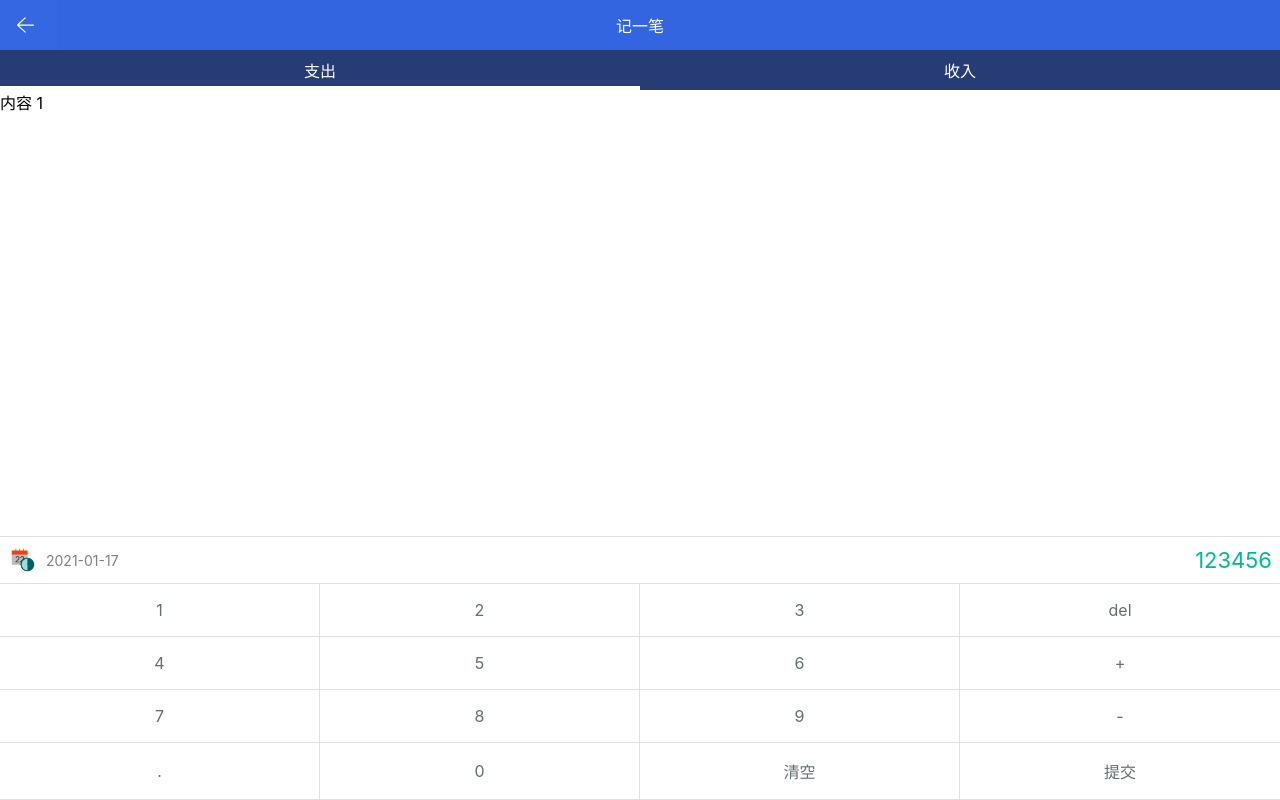
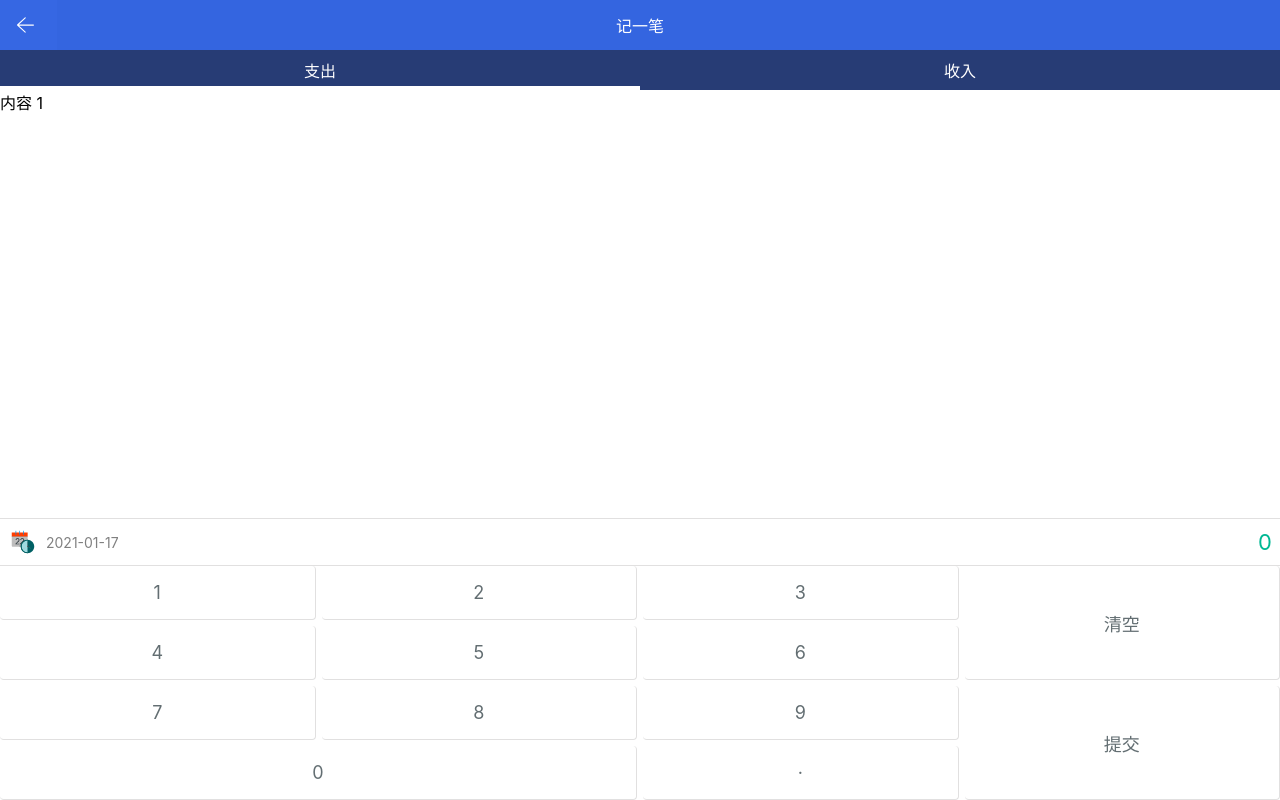
Before and after one commit to jgorijinal/github-page-demo-1, a Vue app: page /#/item/create in a window 1280 px wide. Built offline with nearby package versions, Linux system fonts and the light colour scheme.

Commit message:
使用 grid 改变数字按键的布局

```diff
--- a/components.d.ts
+++ b/components.d.ts
@@ -23,6 +23,7 @@ declare module '@vue/runtime-core' {
     Third: typeof import('./src/components/welcome/third.vue')['default']
     VanButton: typeof import('vant/es')['Button']
     VanDatetimePicker: typeof import('vant/es')['DatetimePicker']
+    VanNumberKeyboard: typeof import('vant/es')['NumberKeyboard']
     VanPopup: typeof import('vant/es')['Popup']
   }
 }
--- a/src/components/inputPad.vue
+++ b/src/components/inputPad.vue
@@ -5,7 +5,7 @@
         <img :src="dateSvg" alt="">
         <span class="dateText">{{formatDate(currentDate)}}</span>
       </span>
-      <span class="amount">123456</span>
+      <span class="amount">{{amount}}</span>
     </div>
     <div class="pad">
       <button v-for="button in buttons" @click="button.clickFn">{{button.text}}</button>
@@ -28,24 +28,6 @@
 import dateSvg from '../assets/icons/date.svg'
 import { ref } from 'vue';
 import formatDate from '../utils/formatDate'
-const buttons = [
-  { text: '1', clickFn: () => { } },
-  { text: '2', clickFn: () => { } },
-  { text: '3', clickFn: () => { } },
-  { text: 'del', clickFn: () => { } },
-  { text: '4', clickFn: () => { } },
-  { text: '5', clickFn: () => { } },
-  { text: '6', clickFn: () => { } },
-  { text: '+', clickFn: () => { } },
-  { text: '7', clickFn: () => { } },
-  { text: '8', clickFn: () => { } },
-  { text: '9', clickFn: () => { } },
-  { text: '-', clickFn: () => { } },
-  { text: '.', clickFn: () => { } },
-  { text: '0', clickFn: () => { } },
-  { text: '清空', clickFn: () => { } },
-  { text: '提交', clickFn: () => { } },
-]
 // 弹出层
 const popupVisible = ref(false)
 // 选择的日期
@@ -63,6 +45,30 @@ const clickConfirmHandle = (date:Date) => {
 const clickCancelHandle = () => {
   popupVisible.value = false
 }
+
+const buttons = [
+  { text: '1', clickFn: () => { appendText('1') } },
+  { text: '2', clickFn: () => { appendText('2') } },
+  { text: '3', clickFn: () => { appendText('3') } },
+  { text: '4', clickFn: () => { } },
+  { text: '5', clickFn: () => { } },
+  { text: '6', clickFn: () => { } },
+  { text: '7', clickFn: () => { } },
+  { text: '8', clickFn: () => { } },
+  { text: '9', clickFn: () => { } },
+  { text: '0', clickFn: () => {appendText('0') } },
+  { text: '·', clickFn: () => { } },
+  { text: '清空', clickFn: () => { } },
+  { text: '提交', clickFn: () => { } },
+
+]
+// 按键逻辑
+const amount = ref('0')
+
+const appendText = (val:string) => {
+
+}
+
 </script>
 <style lang="scss" scoped>
 .inputPad{
@@ -93,26 +99,69 @@ const clickCancelHandle = () => {
     }
   }
   .pad{
-    font-size: 16px;
-    display: flex;
-    flex-wrap: wrap;
+    font-size: 18px;
     border-top:1px solid rgb(225, 224, 224);
+    display:grid;
+    grid-template-areas:
+    "n1 n2 n3 d"
+    "n4 n5 n6 d"
+    "n7 n8 n9 s"
+    "n0 n0 nd s";
+    grid-auto-columns: 1fr;
+    gap:6px;
     button {
       border:none;
       border-right:1px solid rgb(225, 224, 224);
       border-bottom:1px solid rgb(225, 224, 224);
       padding:16px;
-      width:25%;
+      width:100%;
+      border-radius:4px;
       color:#636e72;
       background-color:white;
       transition:all 0.25s ease;
-      &:nth-child(4n) {
-        border-right:none;
+      &:nth-child(1) {
+        grid-area:n1;
+      }
+      &:nth-child(2) {
+        grid-area:n2;
+      }
+      &:nth-child(3) {
+        grid-area:n3;
+      }
+      &:nth-child(4) {
+        grid-area:n4;
+      }
+      &:nth-child(5) {
+        grid-area:n5;
+      }
+      &:nth-child(6) {
+        grid-area:n6;
+      }
+      &:nth-child(7) {
+        grid-area:n7;
+      }
+      &:nth-child(8) {
+        grid-area:n8;
+      }
+      &:nth-child(9) {
+        grid-area:n9;
+      }
+      &:nth-child(10) {
+        grid-area:n0;
+      }
+      &:nth-child(11) {
+        grid-area:nd;
+      }
+      &:nth-child(12) {
+        grid-area:d;
+      }
+      &:nth-child(13) {
+        grid-area:s;
       }
       &:hover,&:active {
         background-color: #feedb0;
         border-right:1px solid #feedb0;
-      border-bottom:1px solid #feedb0;
+        border-bottom:1px solid #feedb0;
       }
     }
   }
```
